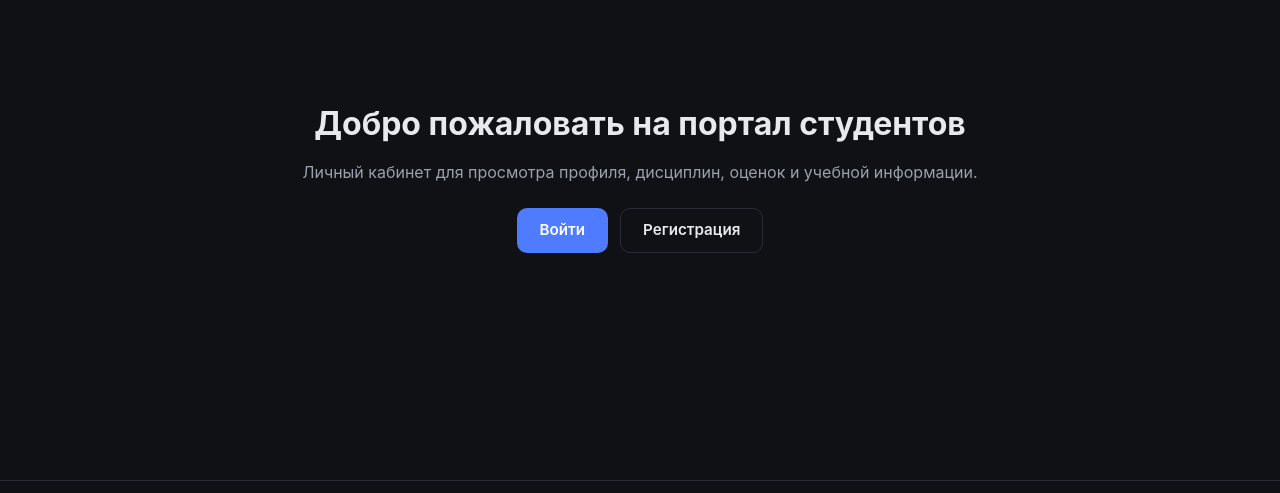
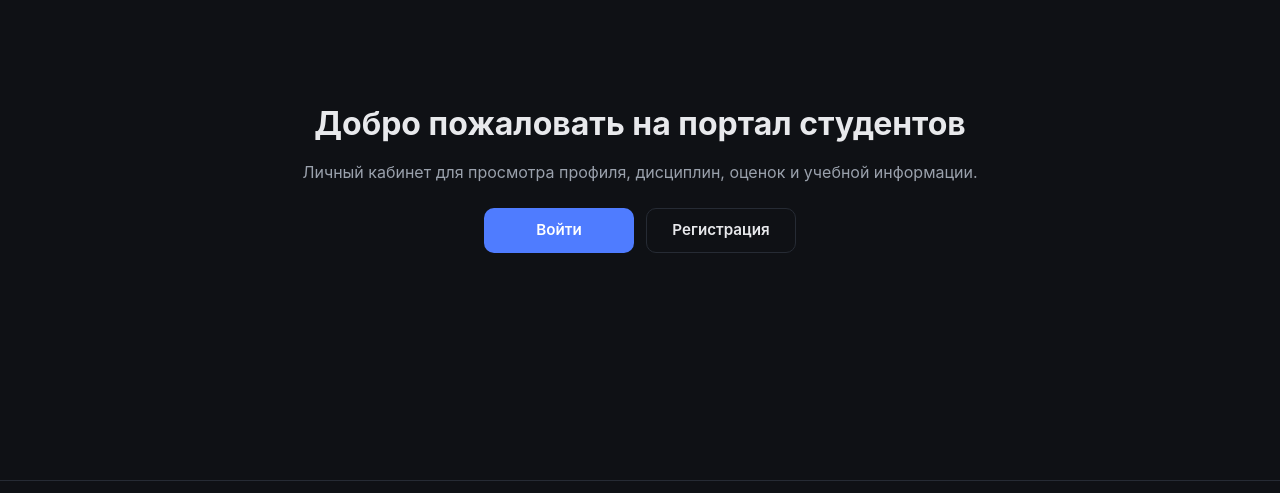
Before and after one commit to nasadcs/student-portal, a PHP site: page / in a window 1280 px wide. Shown: the part 59-552 px from the top of the page. Run offline with PHP 8.4, Linux system fonts and the light colour scheme.

Commit message:
Improve homepage button style

```diff
--- a/assets/css/style.css
+++ b/assets/css/style.css
@@ -108,3 +108,9 @@ main.container { padding: 40px 20px; min-height: 60vh; }
     .header-inner { flex-direction: column; gap: 10px; }
     .hero-actions { flex-direction: column; }
 }
+
+/* Улучшение отображения ссылки на главной странице */
+.hero .btn {
+    min-width: 150px;
+    text-align: center;
+}
```
